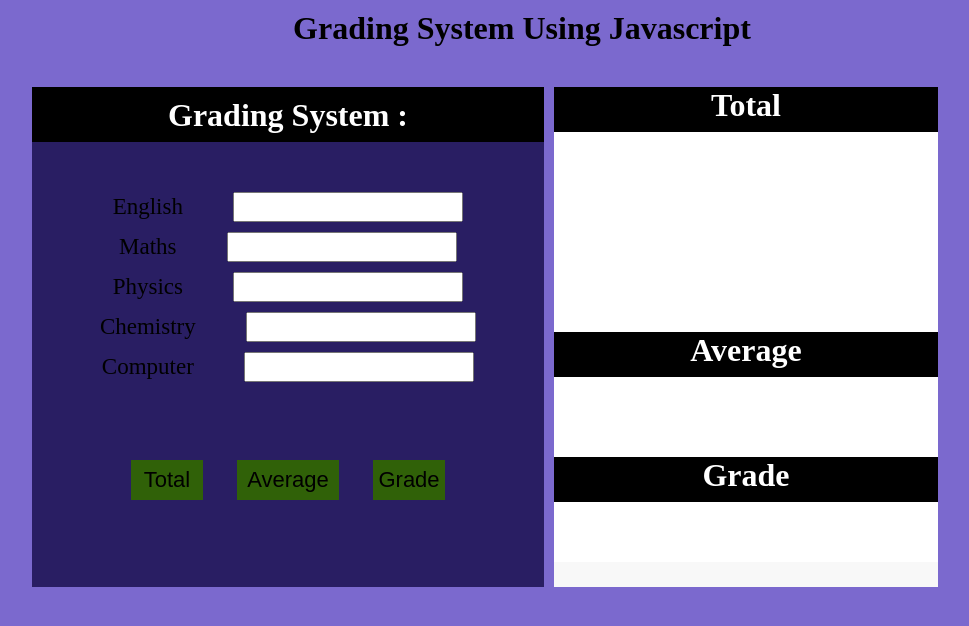
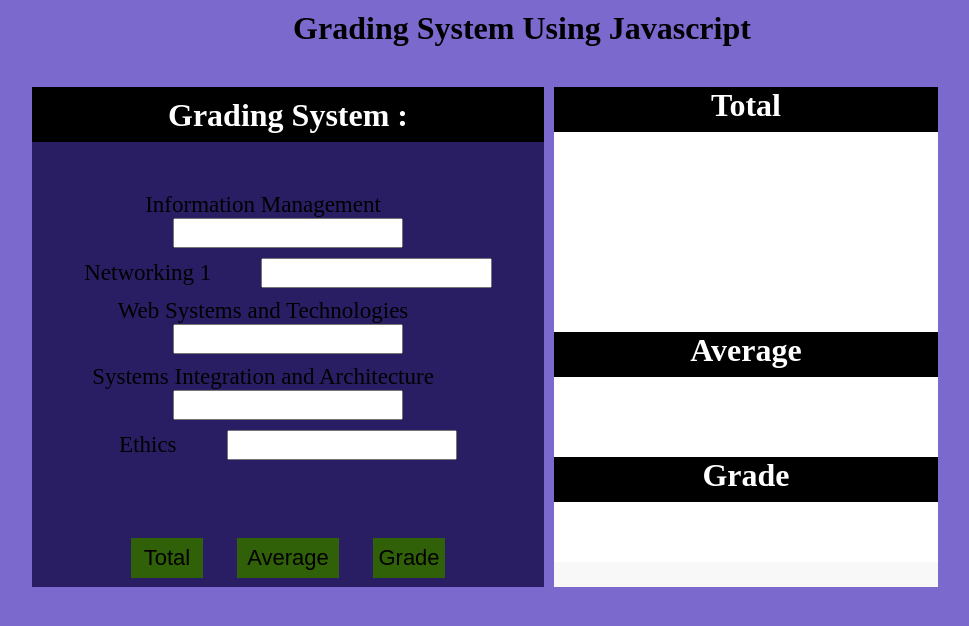
Before and after one commit to M4TTY317/WEB-GRADINGSYSTEM, a plain HTML site: page index.html in a window 1280 px wide. Shown: the whole page, without its empty margins (118-1087 px from the left). Drawn offline with Linux system fonts and the light colour scheme.

Commit message:
Second Commit

```diff
--- a/index.html
+++ b/index.html
@@ -12,11 +12,11 @@
 </center>
  <div id="main">
   <div id="head"><h1>Grading System :</h1></div>
-    <label>English</label><input type="text" id="eng"><br>
-    <label>Maths</label><input type="text" id="mat"><br>
-    <label>Physics</label><input type="text" id="phy"><br>
-    <label>Chemistry</label><input type="text" id="chm"><br>
-    <label>Computer</label><input type="text" id="cmp"><br>
+    <label>Information Management</label><input type="text" id="eng"><br>
+    <label>Networking 1</label><input type="text" id="mat"><br>
+    <label>Web Systems and Technologies</label><input type="text" id="phy"><br>
+    <label>Systems Integration and Architecture</label><input type="text" id="chm"><br>
+    <label>Ethics</label><input type="text" id="cmp"><br>
     <br>
  <button class="btn1" onclick="Total()">Total</button>
  <button class="btn2" onclick="Average()">Average</button>
```
